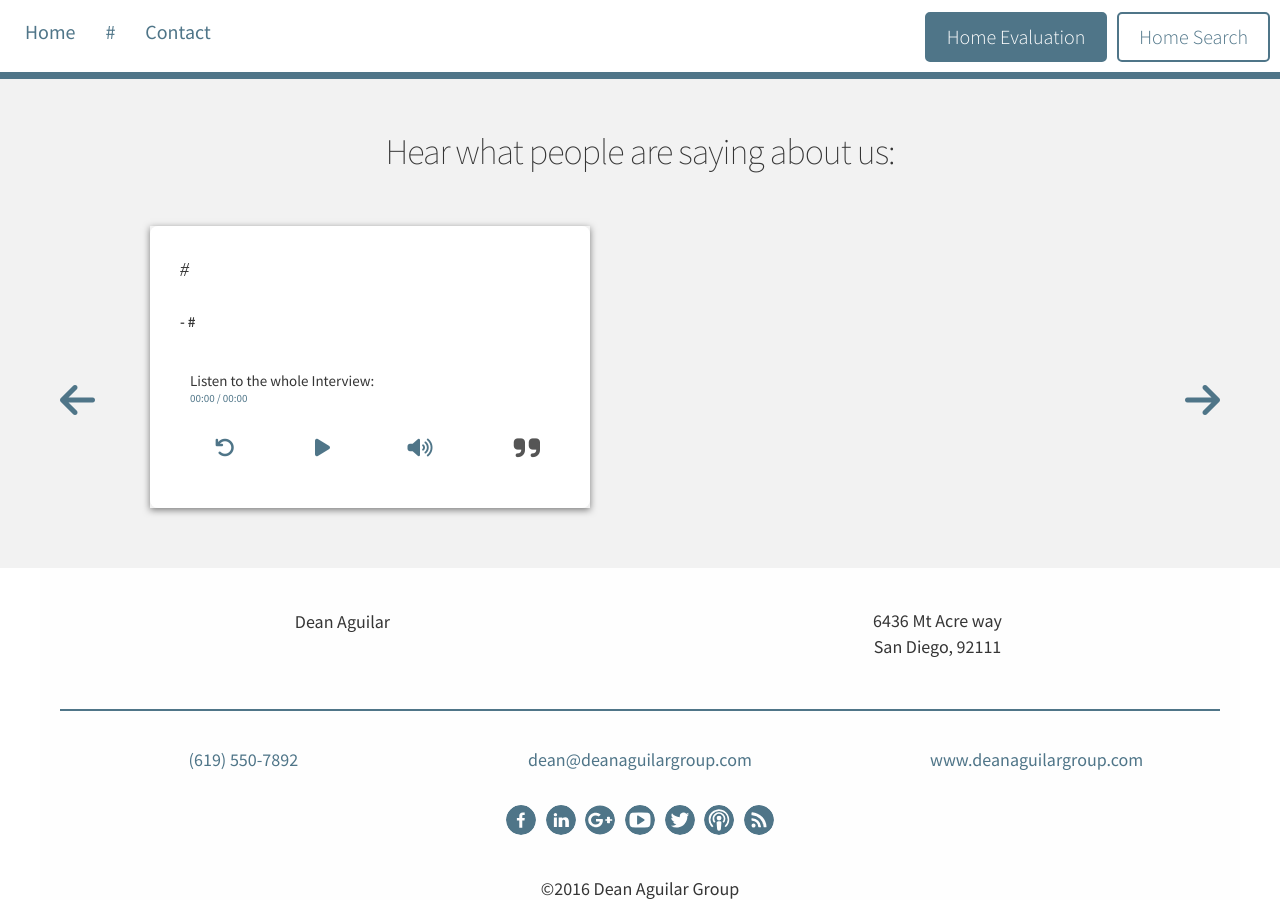
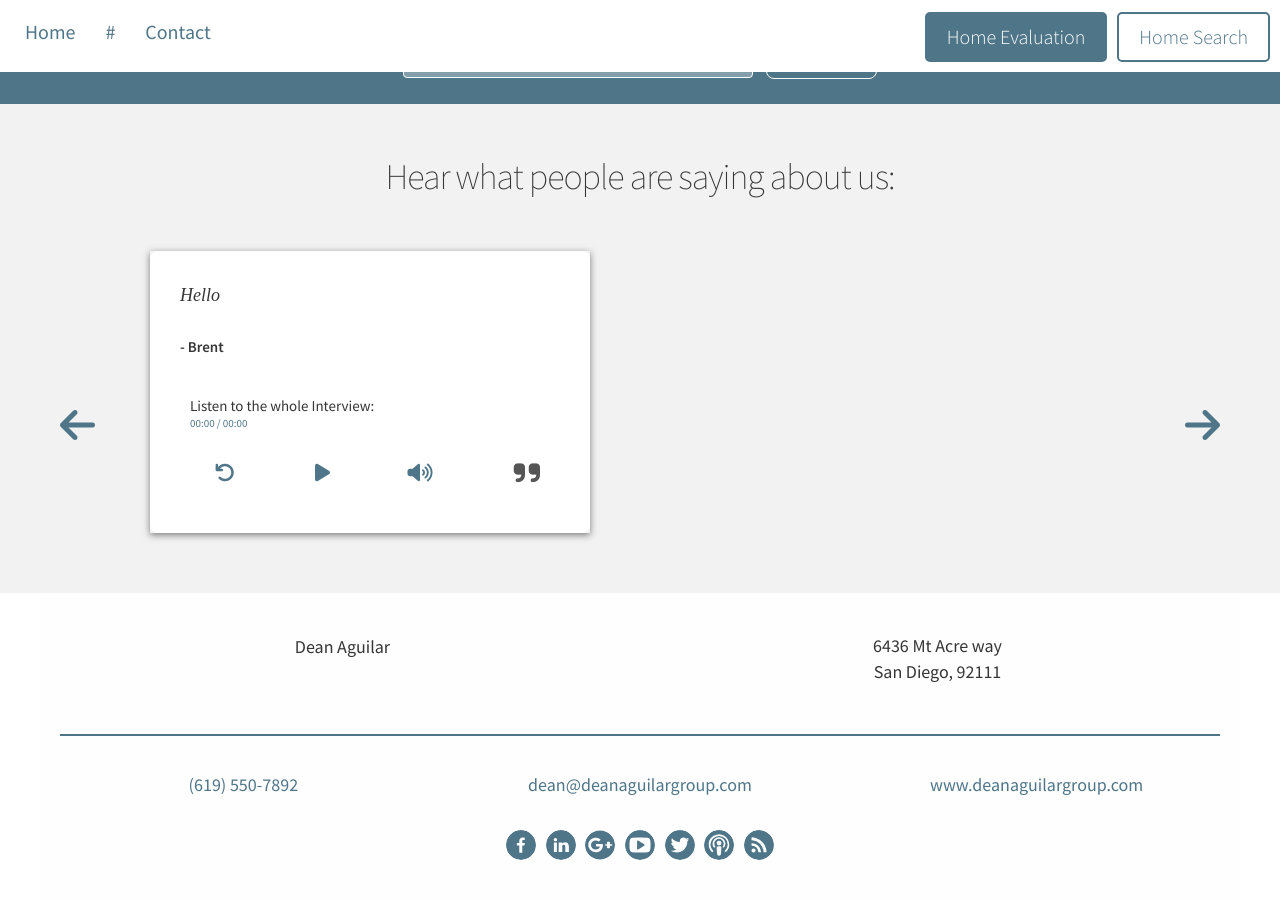
Before and after one commit to Vyral/dean-aguilar-blog, a Jekyll site: the page built from _posts/2016-09-28-starfox.md, in a window 1280 px wide and 900 px high, scrolled down 2476 px. Built offline with Jekyll 4.4.1, drawn with Linux system fonts in a browser that asks for light colours; nearby versions of some CDN libraries.

```diff
--- a/_data/testimonials.yml
+++ b/_data/testimonials.yml
@@ -1,4 +1,3 @@
-testimonials:
-  - quote: '#'
-    name: '#'
-    audio: 'https://s3.amazonaws.com/vyralmarketing/vyral-marketing/12+Love.mp3'
+- quote: 'Hello'
+  name: 'Brent'
+  audio: 'https://s3.amazonaws.com/vyralmarketing/vyral-marketing/12+Love.mp3'
--- a/_includes/about.html
+++ b/_includes/about.html
@@ -3,8 +3,8 @@
 	<h5>About {{site.data.settings.client.name}}</h5>
 	<div class="client-image-container">
 	<img src="{{site.data.settings.images.client_headshot_path }}" alt="{{site.data.settings.client.company}}" class="client-image" />
-	</div><br />
-	{{site.data.settings.about_markdown}}
+</div><br><p>
+	{{site.data.settings.about_markdown}}</p>
 		<b>{{ site.data.settings.client.name }}</b><br />
 		{{ site.data.settings.client.brand }}<br />
 		{{ site.data.settings.client.address }}<br />
--- a/_includes/navigation.html
+++ b/_includes/navigation.html
@@ -17,17 +17,17 @@
 		<li><a href="#contact" id="contact">Contact</a></li>
 		</ul>
 		<ul class="nav navbar-nav navbar-right">
-			{% if site.data.settings.client.homeeval != '#' %}
+			{% if site.data.settings.client.CTA_1 != '#' %}
 			<li>
-				<a class="cta" href="{{site.data.settings.client.homeeval}}">
-					{{site.data.settings.client.homeeval_txt}}
+				<a class="cta" href="{{site.data.settings.client.CTA_1}}">
+					{{site.data.settings.client.CTA_1_txt}}
 				</a>
 			</li>
 			{% endif %}
-			{% if site.data.settings.client.homesearch != '#' %}
+			{% if site.data.settings.client.CTA_2 != '#' %}
 			<li>
-				<a class="cta2" href="{{site.data.settings.client.homesearch}}">
-					{{site.data.settings.client.homesearch_txt}}
+				<a class="cta2" href="{{site.data.settings.client.CTA_2}}">
+					{{site.data.settings.client.CTA_2_txt}}
 				</a>
 			</li>
 			{% endif %}
--- a/_includes/testimonials.html
+++ b/_includes/testimonials.html
@@ -1,5 +1,5 @@
 <div class="testimonial-area">
-		{% if site.data.testimonials.testimonials.quote != '#' %}
+		{% if site.data.settings.testimonials == true %}
 			<div class="testimonial-container">
 				<div class="testimonial-navigation">
 		  		<a class="testimonial-btn prev"><i class="fa fa-arrow-left"></i></a>
@@ -7,7 +7,7 @@
 		  		<a class="testimonial-btn next"><i class="fa fa-arrow-right"></i></a>
 				</div>
 				<div id="owl-carousel" class="owl-carousel">
-		      {% for item in site.data.testimonials.testimonials %}
+		      {% for item in site.data.testimonials %}
 						<div class="item-container">
 							<div class="item">
 		            {{item.quote | prepend: '<p class="testimonial">' | append: '</p>'}}
```
Also changed, not shown: _data/settings.yml (+6 -4 lines), 8 other files.
